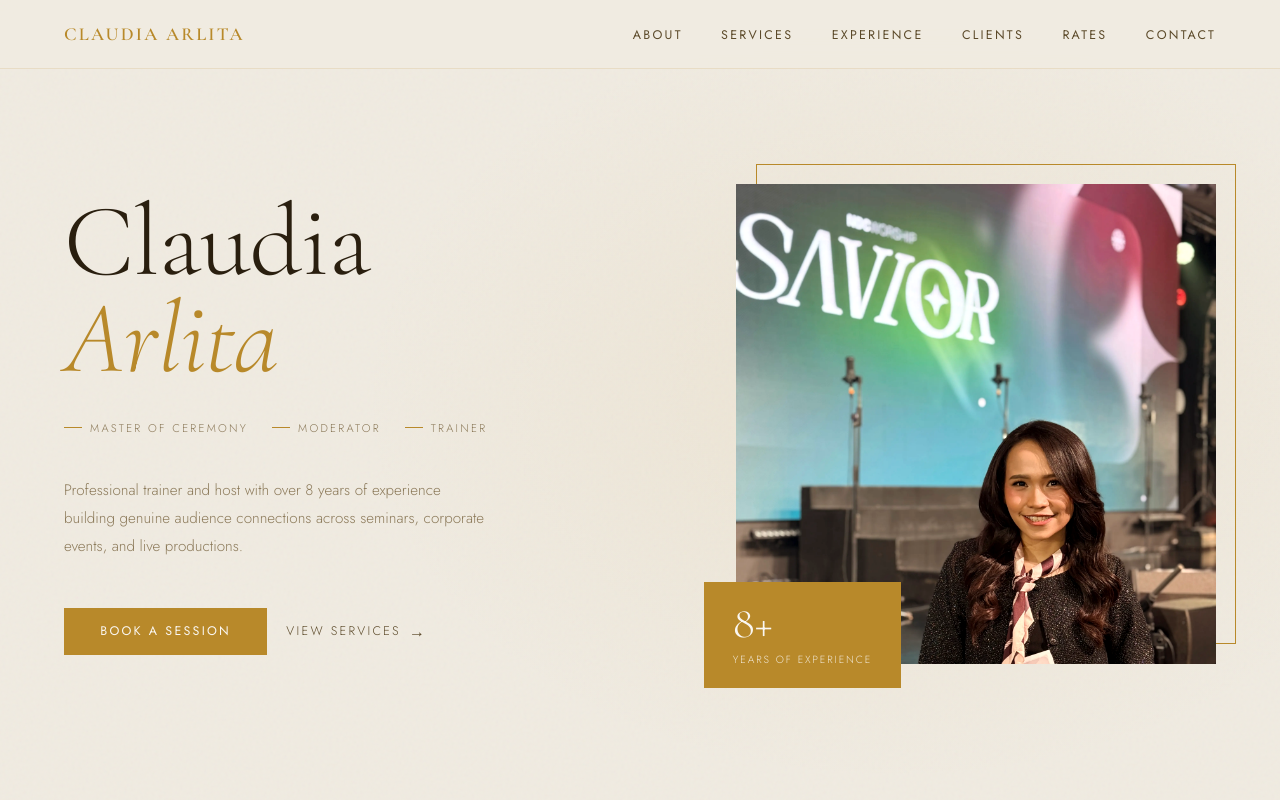
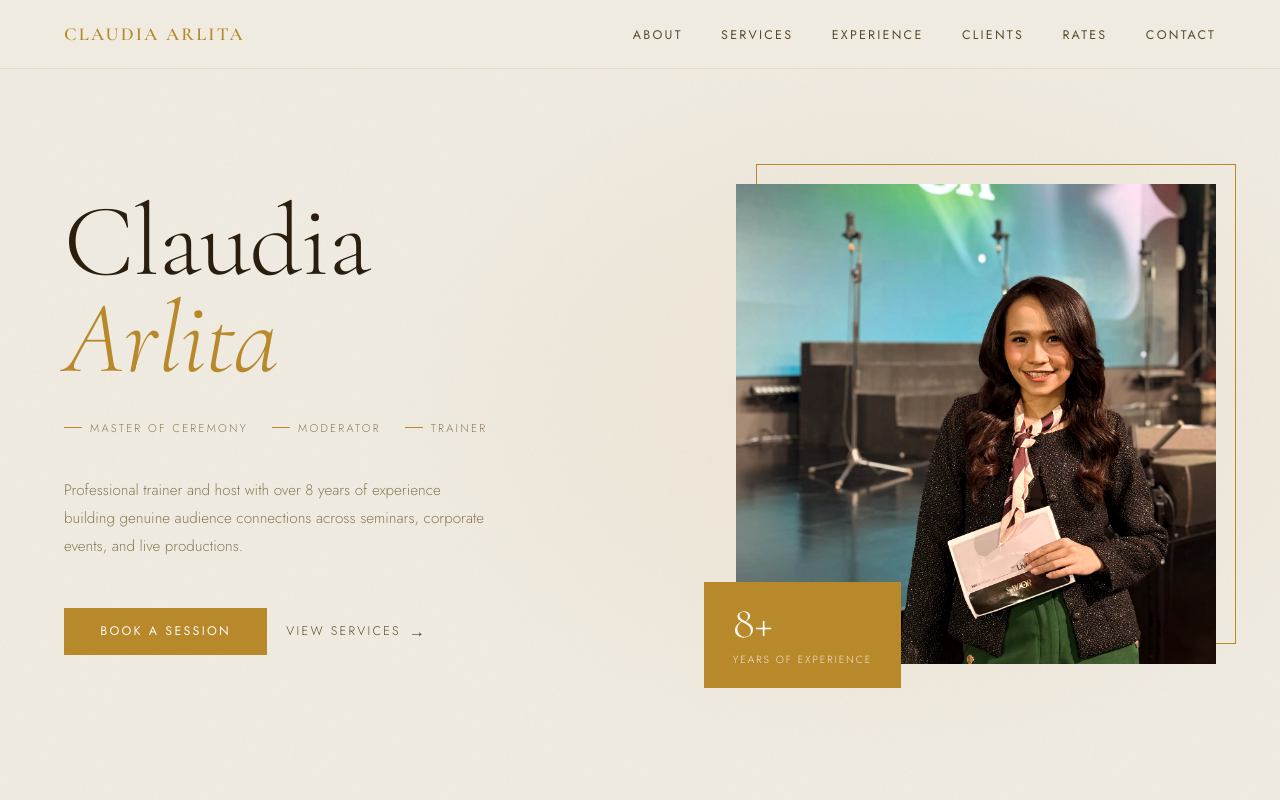
Before and after one commit to Awesomond/ca_profile, a plain HTML site: page index.html in a window 1280 px wide. Shown: the top 800 px of the page. Drawn offline with nearby package versions, Linux system fonts and the light colour scheme.

Commit message:
photo center 90%

```diff
--- a/index.html
+++ b/index.html
@@ -506,7 +506,7 @@
     <div class="hero-img-frame">
       <!-- Placeholder — replace src with actual photo -->
       <!-- <img src="IMG_0097.webp" loading="lazy" style="object-fit: cover; object-position: center top;" alt="claudia about" /> -->
-      <img src="IMG_0097.webp" loading="lazy" alt="Claudia Arlita on stage" style="object-fit: cover; object-position: center 0%; width: 100%; height: 480px;" />
+      <img src="IMG_0097.webp" loading="lazy" alt="Claudia Arlita on stage" style="object-fit: cover; object-position: center 90%; width: 100%; height: 480px;" />
       <div class="hero-years">
         <span class="num">8+</span>
         <span class="label">Years of Experience</span>
```
